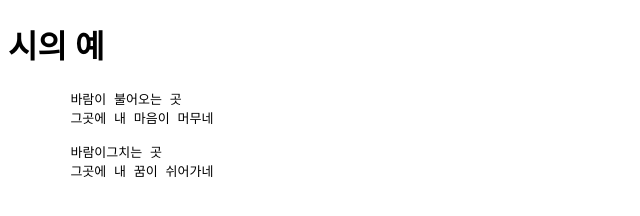
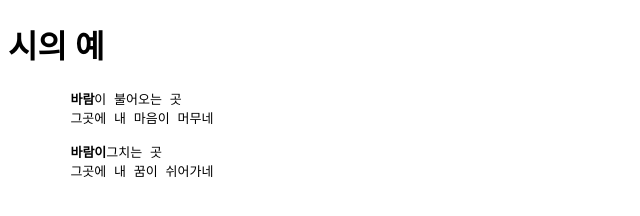
Before and after one commit to Kuakaen/wonju, a plain HTML site: page index.html in a window 1280 px wide. Shown: the full height of the page, 0-640 px from the left. Drawn offline with Linux system fonts and the light colour scheme.

Commit message:
Update index.html

```diff
--- a/index.html
+++ b/index.html
@@ -8,11 +8,11 @@
 <body>
     <h1>시의 예</h1>
     <pre>
-        바람이 불어오는 곳
+        <b>바람</b>이 불어오는 곳
         그곳에 내 마음이 머무네
 
-        <storng>바람이</storng>그치는 곳
-        그곳에 내 꿈이 쉬어가네
+        <b>바람이</b>그치는 곳
+        그곳에 내 <storng>꿈</storng>이 쉬어가네
     </pre>
 </body>
 </html>
```
